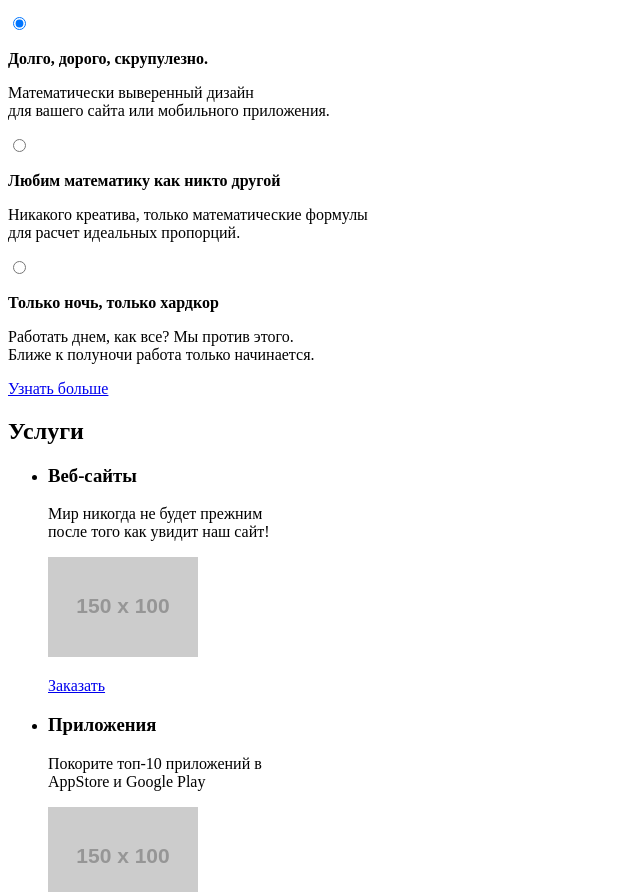
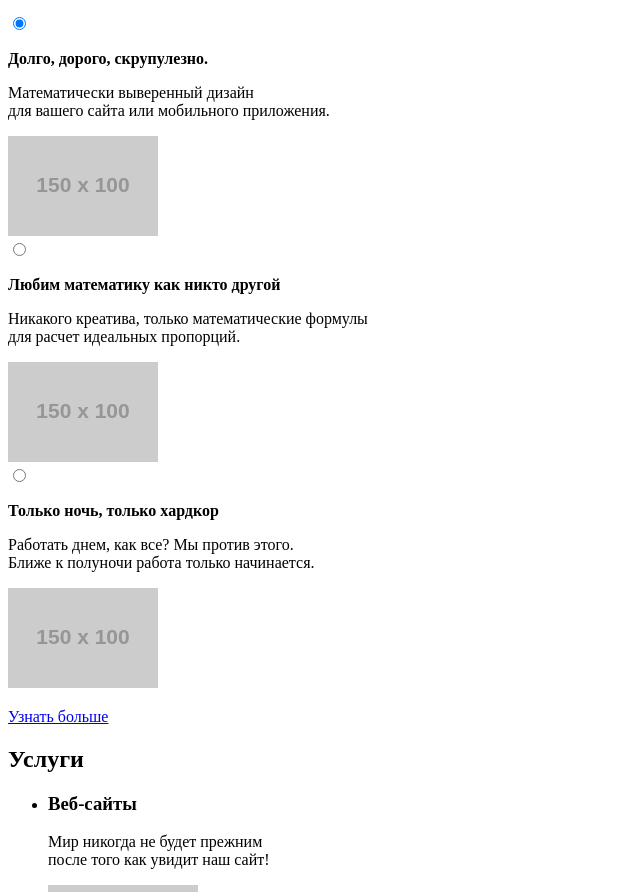
Before and after one commit to KonstSindeev/nerds, a plain HTML site: page index.html in a window 1280 px wide. Shown: the part 300-1192 px from the top of the page, without its empty margins (0-640 px from the left). Drawn offline with Linux system fonts and the light colour scheme; placeholder pictures from the web are drawn by us.

Commit message:
Добавил изображения для слайдера

```diff
--- a/index.html
+++ b/index.html
@@ -30,17 +30,26 @@
                     <p>Математически выверенный дизайн<br>
                     для вашего сайта или мобильного приложения.</p>
                 </div>
+                <div class="slide-image-first">
+                    <img src="http://placehold.it/150x100" width="150" height="100" alt="Дизайн">
+                </div>
                 <input class="visually-hidden slider-input" type="radio" name="slider-main" value="second-slide">
                 <div class="slide-description-second">
                     <p><b>Любим математику как никто другой</b></p>
                     <p>Никакого креатива, только математические формулы<br>
                     для расчет идеальных пропорций.</p>
                 </div>
+                <div class="slide-image-second">
+                    <img src="http://placehold.it/150x100" width="150" height="100" alt="Дизайн">
+                </div>
                 <input class="visually-hidden slider-input" type="radio" name="slider-main" value="third-slide">
                 <div class="slide-description-third">
                     <p><b>Только ночь, только хардкор</b></p>
                     <p>Работать днем, как все? Мы против этого.<br>
                     Ближе к полуночи работа только начинается.</p>
+                </div>
+                <div class="slide-image-third">
+                    <img src="http://placehold.it/150x100" width="150" height="100" alt="Дизайн">
                 </div>
                 <p><a class="button" href="#">Узнать больше</a></p>
             </section>
```
